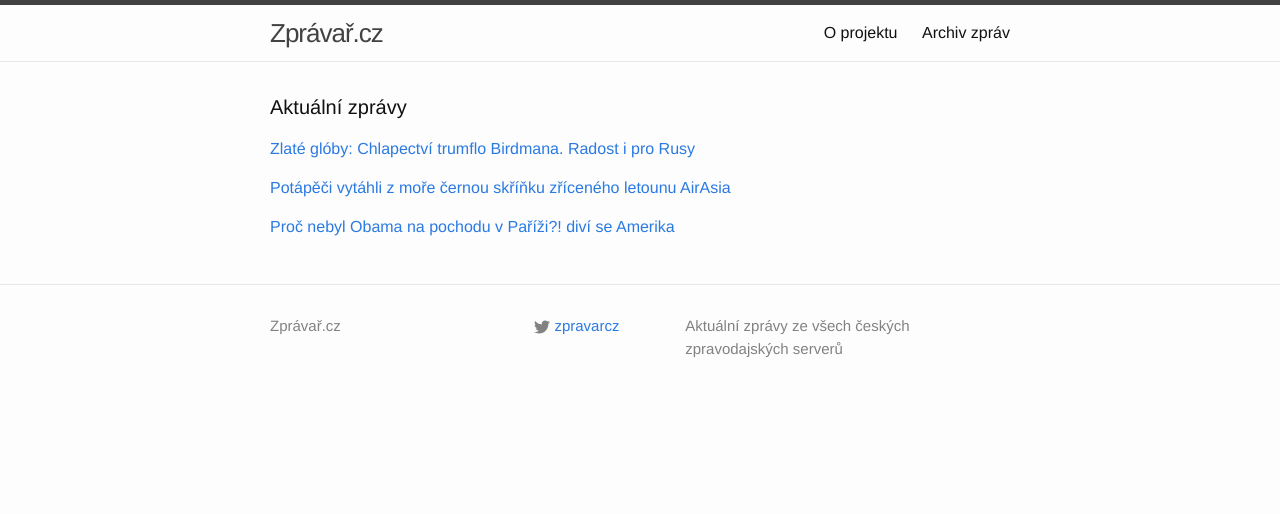
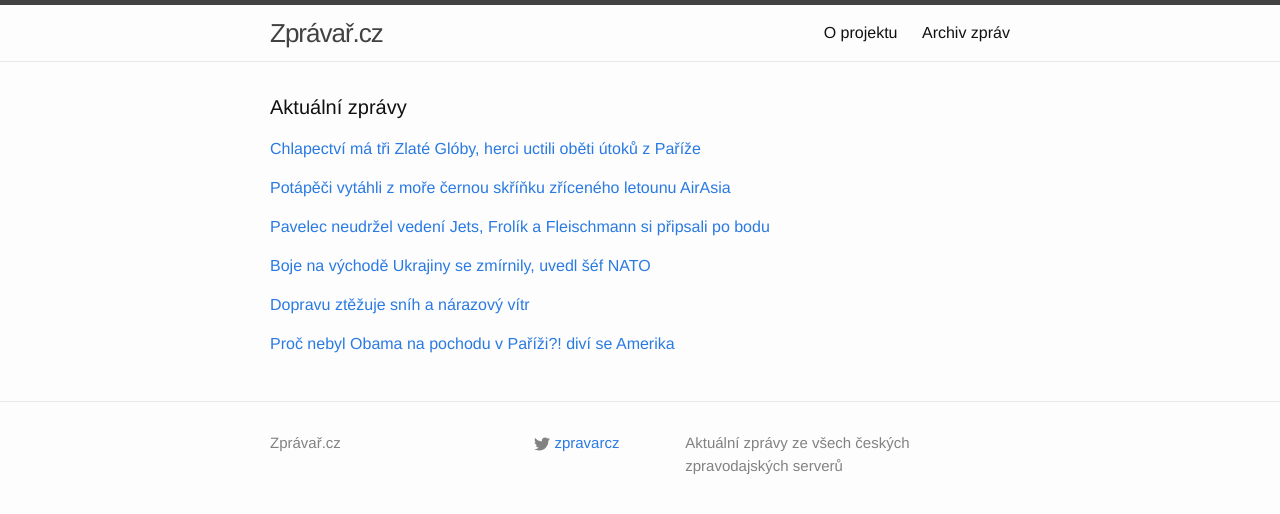
Before and after one commit to adliska/zpravar, a Jekyll site: the page built from index.html, in a window 1280 px wide. Shown: the top 514 px of the page. Built offline with Jekyll 4.4.1, drawn with Linux system fonts in a browser that asks for light colours.

Commit message:
zpravar news update

```diff
--- a/index.html
+++ b/index.html
@@ -5,9 +5,10 @@ layout: default
 <div class="home">
     <h1 class="page-heading">Aktuální zprávy</h1>
 
-<p><a href="javascript:;" onclick="toggle_visibility('zpravy0')">Zlaté glóby: Chlapectví trumflo Birdmana. Radost i pro Rusy</a></p>
+<p><a href="javascript:;" onclick="toggle_visibility('zpravy0')">Chlapectví má tři Zlaté Glóby, herci uctili oběti útoků z Paříže </a></p>
 <div id="zpravy0" style="display:none">
 <ul>
+<li><a href=http://www.lidovky.cz/chlapectvi-ma-tri-zlate-globy-herci-uctili-obeti-utoku-z-parize-pvh-/kultura.aspx?c=A150112_071920_ln_domov_sk>Chlapectví má tři Zlaté Glóby, herci uctili oběti útoků z Paříže  - www.lidovky.cz</a></li>
 <li><a href=http://www.tyden.cz/rubriky/kultura/film/zlate-globy-chlapectvi-trumflo-birdmana-radost-i-pro-rusy_329788.html>Zlaté glóby: Chlapectví trumflo Birdmana. Radost i pro Rusy - www.tyden.cz</a></li>
 <li><a href=http://www.ceskenoviny.cz/zpravy/zpravy/chlapectvi-ma-tri-zlate-globy-herci-uctili-obeti-utoku-z-parize/1167735>Chlapectví má tři Zlaté Glóby, herci uctili oběti útoků z Paříže - www.ceskenoviny.cz</a></li>
 <li><a href=http://www.novinky.cz/kultura/358469-film-chlapectvi-ziskal-tri-zlate-globy.html>Film Chlapectví získal tři Zlaté Glóby - www.novinky.cz</a></li>
@@ -26,8 +29,32 @@ layout: default
 <li><a href=http://www.ceskenoviny.cz/zpravy/zpravy/potapeci-vytahli-z-more-cernou-skrinku-zriceneho-letounu-airasia/1167742>Potápěči vytáhli z moře černou skříňku zříceného letounu AirAsia - www.ceskenoviny.cz</a></li>
 <li><a href=http://www.novinky.cz/zahranicni/svet/358467-potapeci-vytahli-z-more-cernou-skrinku-zriceneho-aibusu.html>Potápěči vytáhli z moře černou skříňku zříceného aibusu  - www.novinky.cz</a></li>
 </ul>
-</div><p><a href="javascript:;" onclick="toggle_visibility('zpravy2')">Proč nebyl Obama na pochodu v Paříži?! diví se Amerika</a></p>
+</div><p><a href="javascript:;" onclick="toggle_visibility('zpravy2')">Pavelec neudržel vedení Jets, Frolík a Fleischmann si připsali po bodu</a></p>
 <div id="zpravy2" style="display:none">
+<ul>
+<li><a href=http://www.denik.cz/hokej/pavelec-neudrzel-vedeni-jets-dres-selanneho-slavnostne-vyradili-20150112.html>Pavelec neudržel vedení Jets, Frolík a Fleischmann si připsali po bodu - www.denik.cz</a></li>
+<li><a href=http://www.rozhlas.cz/_zprava/pavelec-s-frolikem-ztratili-zapas-v-anaheimu-fleischmann-asistoval-u-vyhry--1442252>Pavelec s Frolíkem ztratili zápas v Anaheimu, Fleischmann asistoval u výhry - www.rozhlas.cz</a></li>
+<li><a href=http://hokej.idnes.cz/anaheim-vyradil-dres-selanneho-dzs-/nhl.aspx?c=A150112_065151_nhl_Mkr>Anaheim oslavil Selänneho řádně: v nájezdech udolal Pavelcův Winnipeg - hokej.idnes.cz</a></li>
+<li><a href=http://sport.aktualne.cz/pavelec-neudrzel-vedeni-jets-anaheim-vyvesil-selanneho-dres/r~6b3cb5069a2111e4ba57002590604f2e/>Pavelec neudržel vedení Jets, Anaheim vyvěsil Selänneho dres - sport.aktualne.cz</a></li>
+<li><a href=http://www.sportovninoviny.cz/zpravy/pavelec-neudrzel-vedeni-jets-dres-selanneho-slavnostne-vyradili/1167754>Pavelec neudržel vedení Jets, dres Selänneho slavnostně vyřadili - www.sportovninoviny.cz</a></li>
+</ul>
+</div><p><a href="javascript:;" onclick="toggle_visibility('zpravy3')">Boje na východě Ukrajiny se zmírnily, uvedl šéf NATO </a></p>
+<div id="zpravy3" style="display:none">
+<ul>
+<li><a href=http://www.lidovky.cz/boje-na-vychode-ukrajiny-se-zmirnily-uvedl-sef-nato-fx6-/zpravy-svet.aspx?c=A150112_072319_ln_zahranici_sk>Boje na východě Ukrajiny se zmírnily, uvedl šéf NATO  - www.lidovky.cz</a></li>
+<li><a href=http://www.novinky.cz/zahranicni/evropa/358470-na-ukrajine-jsou-stale-rusti-vojaci-tvrdi-sef-nato-stoltenberg.html>Na Ukrajině jsou stále ruští vojáci, tvrdí šéf NATO Stoltenberg - www.novinky.cz</a></li>
+<li><a href=http://www.tyden.cz/rubriky/zahranici/rusko-a-okoli/sef-nato-rusove-dal-operuji-na-ukrajine-boje-ale-oslabily_329790.html>Šéf NATO: Rusové dál operují na Ukrajině, boje ale oslabily - www.tyden.cz</a></li>
+<li><a href=http://www.ceskenoviny.cz/zpravy/zpravy/boje-na-vychode-ukrajiny-se-zmirnily-uvedl-sef-nato/1167753>Boje na východě Ukrajiny se zmírnily, uvedl šéf NATO - www.ceskenoviny.cz</a></li>
+</ul>
+</div><p><a href="javascript:;" onclick="toggle_visibility('zpravy4')">Dopravu ztěžuje sníh a nárazový vítr</a></p>
+<div id="zpravy4" style="display:none">
+<ul>
+<li><a href=http://www.ceskenoviny.cz/zpravy/zpravy/dopravu-ztezuje-snih-a-narazovy-vitr/1167749>Dopravu ztěžuje sníh a nárazový vítr - www.ceskenoviny.cz</a></li>
+<li><a href=http://www.ceskenoviny.cz/zpravy/zpravy/dopravu-snih-a-ztezuje-narazovy-vitr/1167749>Dopravu sníh a ztěžuje nárazový vítr - www.ceskenoviny.cz</a></li>
+<li><a href=http://www.ceskenoviny.cz/zpravy/zpravy/dopravu-ve-zlinskem-kraji-ztezuje-narazovy-vitr-misty-i-snezilo/1167749>Dopravu ve Zlínském kraji ztěžuje nárazový vítr, místy i sněžilo - www.ceskenoviny.cz</a></li>
+</ul>
+</div><p><a href="javascript:;" onclick="toggle_visibility('zpravy5')">Proč nebyl Obama na pochodu v Paříži?! diví se Amerika</a></p>
+<div id="zpravy5" style="display:none">
 <ul>
 <li><a href=http://www.tyden.cz/rubriky/zahranici/amerika/proc-nebyl-obama-na-pochodu-v-parizi-divi-se-amerika_329787.html>Proč nebyl Obama na pochodu v Paříži?! diví se Amerika - www.tyden.cz</a></li>
 <li><a href=http://www.novinky.cz/zahranicni/evropa/358468-media-v-usa-se-divi-proc-nebyl-obama-na-pochodu-v-parizi.html>Média v USA se diví, proč nebyl Obama na pochodu v Paříži - www.novinky.cz</a></li>
```
Also changed, not shown: other parts of index.html (+2 -0 lines).
